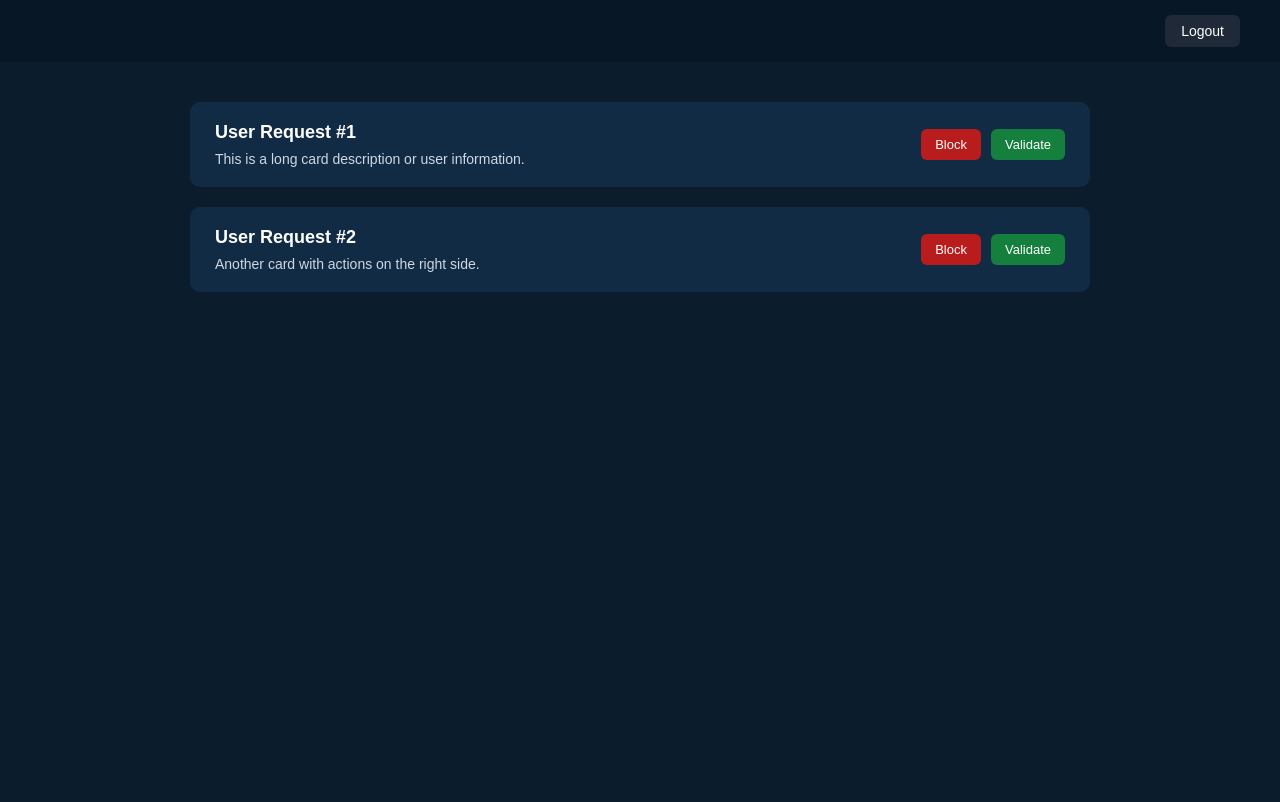
After one commit to Amin332123/DigitalGardenOOP, a PHP site: page /adminpage.php in a window 1280 px wide. The commit adds this page. Run offline with PHP 8.4, Linux system fonts and the light colour scheme; a stand-in replaces the project's code that opens the database connection.

Commit message:
files ui that we will work on

```diff
--- /dev/null
+++ b/adminpage.php
@@ -0,0 +1,178 @@
+<!DOCTYPE html>
+<html lang="en">
+<head>
+    <meta charset="UTF-8">
+    <title>Card List Page</title>
+    <meta name="viewport" content="width=device-width, initial-scale=1.0">
+
+    <style>
+        * {
+            margin: 0;
+            padding: 0;
+            box-sizing: border-box;
+            font-family: Arial, sans-serif;
+        }
+
+        body {
+            background-color: #0b1c2d;
+            min-height: 100vh;
+        }
+
+        /* ===== Header ===== */
+        header {
+            width: 100%;
+            background-color: #081726;
+            padding: 15px 40px;
+            display: flex;
+            justify-content: flex-end;
+            align-items: center;
+        }
+
+        header form {
+            margin: 0;
+        }
+
+        .btn-logout {
+            padding: 8px 16px;
+            border: none;
+            border-radius: 6px;
+            background-color: #1f2937;
+            color: #ffffff;
+            font-size: 14px;
+            cursor: pointer;
+        }
+
+        .btn-logout:hover {
+            background-color: #374151;
+        }
+
+        /* ===== Full Page Section ===== */
+        .page-section {
+            min-height: calc(100vh - 60px);
+            padding: 40px;
+            display: flex;
+            justify-content: center;
+        }
+
+        .card-list {
+            width: 100%;
+            max-width: 900px;
+            display: flex;
+            flex-direction: column;
+            gap: 20px;
+        }
+
+        .card {
+            background-color: #122b45;
+            padding: 20px 25px;
+            border-radius: 10px;
+            display: flex;
+            justify-content: space-between;
+            align-items: center;
+        }
+
+        .card-content {
+            color: #ffffff;
+            max-width: 70%;
+        }
+
+        .card-content h3 {
+            margin-bottom: 8px;
+            font-size: 18px;
+        }
+
+        .card-content p {
+            font-size: 14px;
+            color: #cfd8e3;
+        }
+
+        .card-actions {
+            display: flex;
+            gap: 10px;
+        }
+
+        .card-actions form {
+            margin: 0;
+        }
+
+        .btn {
+            padding: 8px 14px;
+            border: none;
+            border-radius: 6px;
+            font-size: 13px;
+            cursor: pointer;
+        }
+
+        .btn-block {
+            background-color: #b91c1c;
+            color: #ffffff;
+        }
+
+        .btn-block:hover {
+            background-color: #991b1b;
+        }
+
+        .btn-validate {
+            background-color: #15803d;
+            color: #ffffff;
+        }
+
+        .btn-validate:hover {
+            background-color: #166534;
+        }
+    </style>
+</head>
+<body>
+
+<!-- Header -->
+<header>
+    <form method="post" action="">
+        <button type="submit" name="logout" class="btn-logout">
+            Logout
+        </button>
+    </form>
+</header>
+
+<!-- Main Section -->
+<section class="page-section">
+    <div class="card-list">
+
+        <div class="card">
+            <div class="card-content">
+                <h3>User Request #1</h3>
+                <p>This is a long card description or user information.</p>
+            </div>
+
+            <div class="card-actions">
+                <form method="post">
+                    <button class="btn btn-block" type="submit">Block</button>
+                </form>
+
+                <form method="post">
+                    <button class="btn btn-validate" type="submit">Validate</button>
+                </form>
+            </div>
+        </div>
+
+        <div class="card">
+            <div class="card-content">
+                <h3>User Request #2</h3>
+                <p>Another card with actions on the right side.</p>
+            </div>
+
+            <div class="card-actions">
+                <form method="post">
+                    <button class="btn btn-block" type="submit">Block</button>
+                </form>
+
+                <form method="post">
+                    <button class="btn btn-validate" type="submit">Validate</button>
+                </form>
+            </div>
+        </div>
+
+    </div>
+</section>
+
+</body>
+</html>
```
Also changed, not shown: config/database.php (deleted, +0 -296 lines), config/db_connect.php (deleted, +0 -12 lines), dashboard.php (+18 -19 lines), index.php (+6 -6 lines), login.php (+5 -4 lines), modifynoteform.php (+5 -3 lines), modifypage.php (+9 -8 lines), note.php (+35 -22 lines).
